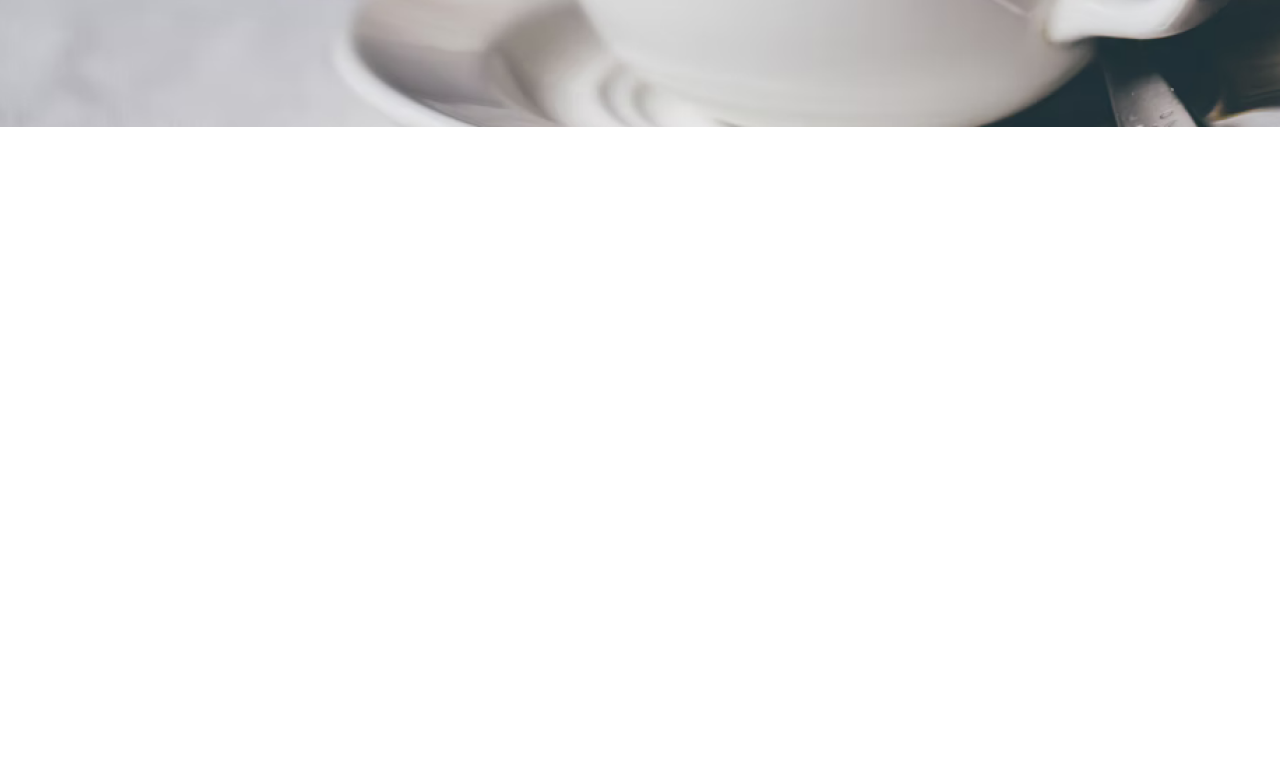
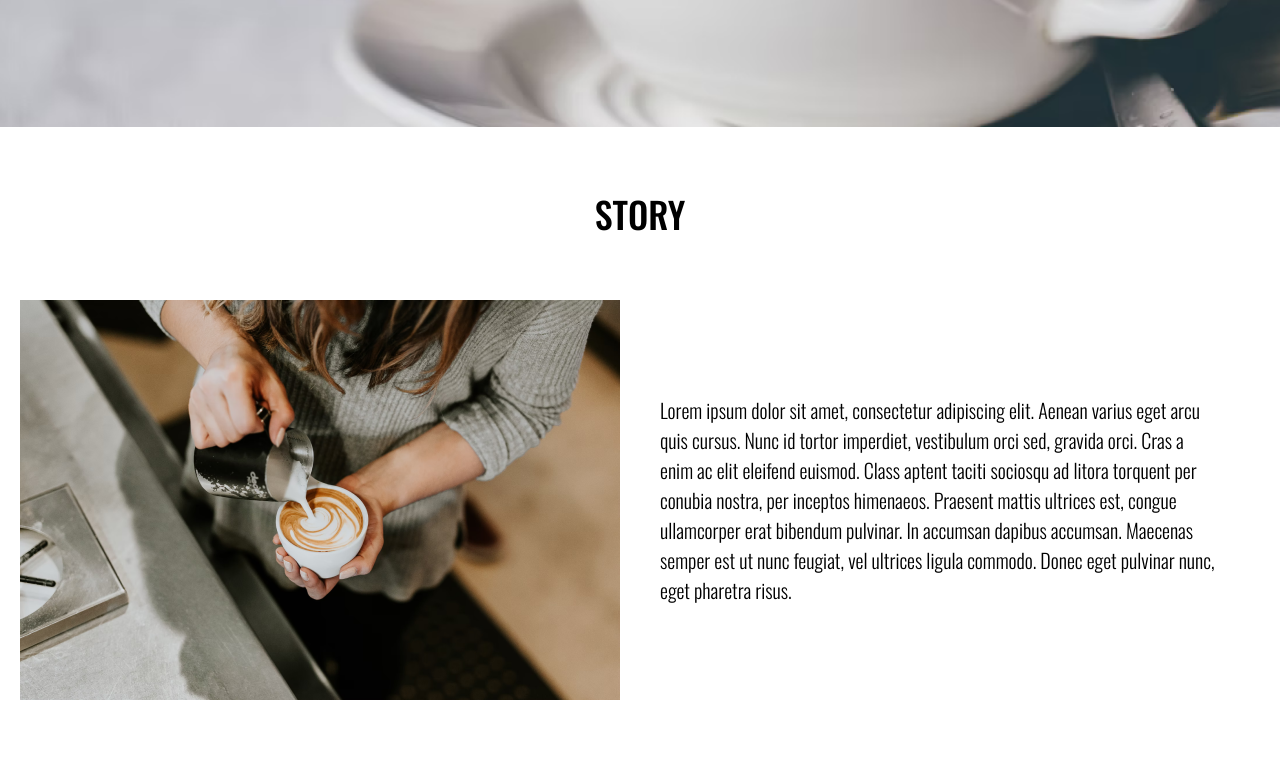
Before and after one commit to Listoc/coffee-house, a plain HTML site: page index.html in a window 1280 px wide. Shown: the part 606-1366 px from the top of the page. Before the commit the page ends 910 px from the top, so only its background shows below. Drawn offline with nearby package versions, Linux system fonts and the light colour scheme.

Commit message:
Add story section

```diff
--- a/index.html
+++ b/index.html
@@ -23,6 +23,24 @@
     <section class="home">
       <div class="home__text">TAKE YOUR TIME</div>
     </section>
+
+    <section class="story">
+      <h1 class="story__heading heading">STORY</h1>
+      <div class="story__content">
+        <img src="./img/story.png" alt="Story image" class="story__image">
+        <div class="story__text">
+          Lorem ipsum dolor sit amet, consectetur adipiscing elit.
+          Aenean varius eget arcu quis cursus.
+          Nunc id tortor imperdiet, vestibulum orci sed, gravida orci.
+          Cras a enim ac elit eleifend euismod.
+          Class aptent taciti sociosqu ad litora torquent per conubia nostra, per inceptos himenaeos.
+          Praesent mattis ultrices est, congue ullamcorper erat bibendum pulvinar.
+          In accumsan dapibus accumsan.
+          Maecenas semper est ut nunc feugiat, vel ultrices ligula commodo.
+          Donec eget pulvinar nunc, eget pharetra risus.
+        </div>
+      </div>
+    </section>
   </main>
 </body>
 </html>
--- a/style.css
+++ b/style.css
@@ -44,6 +44,14 @@ h1,h2,h3,h4,h5,h6{font-size:inherit;font-weight: 400;}
 body {
   font-family: 'Oswald';
   font-style: normal;
+}
+
+.heading {
+  font-weight: 500;
+  font-size: 36px;
+  line-height: 53px;
+  text-align: center;
+  text-transform: uppercase;
 }
 
 /* HEADER STYLES START */
@@ -123,3 +131,34 @@ body {
 }
 
 /* HOME STYLES END */
+
+/* STROY STYLES START */
+
+.story {
+  padding-top: 60px;
+  padding-left: 20px;
+  padding-right: 20px;
+  padding-bottom: 60px;
+}
+
+.story__content {
+  display: flex;
+  align-items: center;
+  justify-content: center;
+  margin-top: 60px;
+  margin-right: 40px;
+}
+
+.story__image {
+  flex-basis: 600px;
+  margin-right: 40px;
+}
+
+.story__text {
+  flex-basis: 600px;
+  font-weight: 300;
+  font-size: 20px;
+  line-height: 30px;
+}
+
+/* STORY STYLES END */
```
